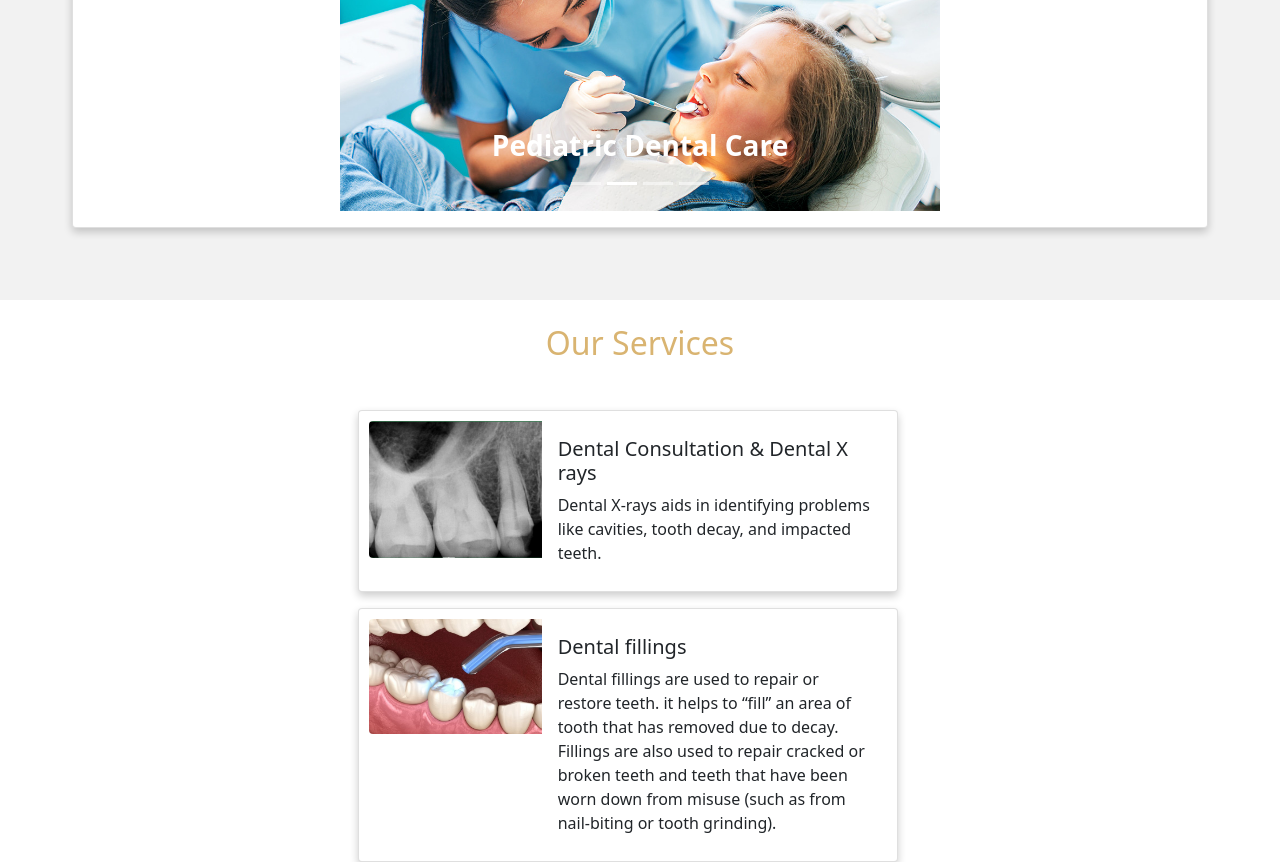
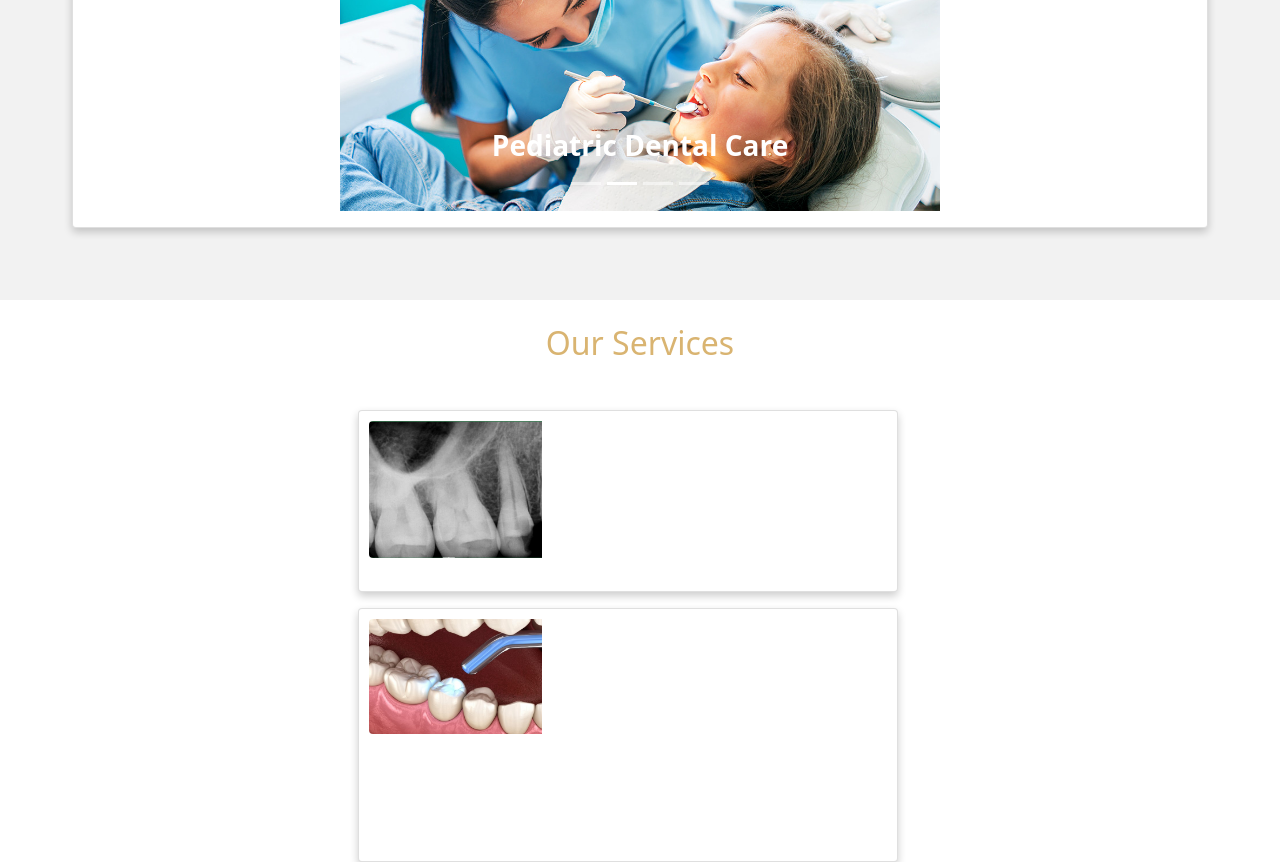
Before and after one commit to BonyRoy/Dr-Sagarika-Katkar, a React (Vite) app: page / in a window 1280 px wide. Shown: the part 865-1727 px from the top of the page. Built offline with nearby package versions, Linux system fonts and the light colour scheme.

Commit message:
Update Home.tsx

```diff
--- a/src/components/Home.tsx
+++ b/src/components/Home.tsx
@@ -34,7 +34,7 @@ const Home = () => {
                     <br />
                     <a href="#contact" className="btn" style={{ backgroundColor: '#3C7373', color: 'white', borderRadius: '20px', fontSize: '1.5em' }}>Book Your Appointment</a>
                   </div>
-                  <br style={{color:'white', backgroundColor:'white'}}/>
+                  <br />
                 </div>
                 {/* Column 2: Image */}
                 <div className="col-lg-6 d-flex justify-content-center align-items-center" style={{ paddingRight: '0%', paddingLeft: '7%' }}>
@@ -47,7 +47,7 @@ const Home = () => {
           </div>
         </div>
       </section>
-      <br />
+      <br style={{color:'white', backgroundColor:'white'}}/>
       {/* Body-2 */}
       <section id='body-2'>
         <div style={{ padding: '5%', backgroundColor: '#F2F2F2', width: '100%' }}>
@@ -63,7 +63,7 @@ const Home = () => {
         </div>
       </section>
       {/* Services Component */}
-      <section id='services'>
+      <section id='services' style={{color:'white', backgroundColor:'white'}}>
         <br/>
         <Services />
       </section>
```
